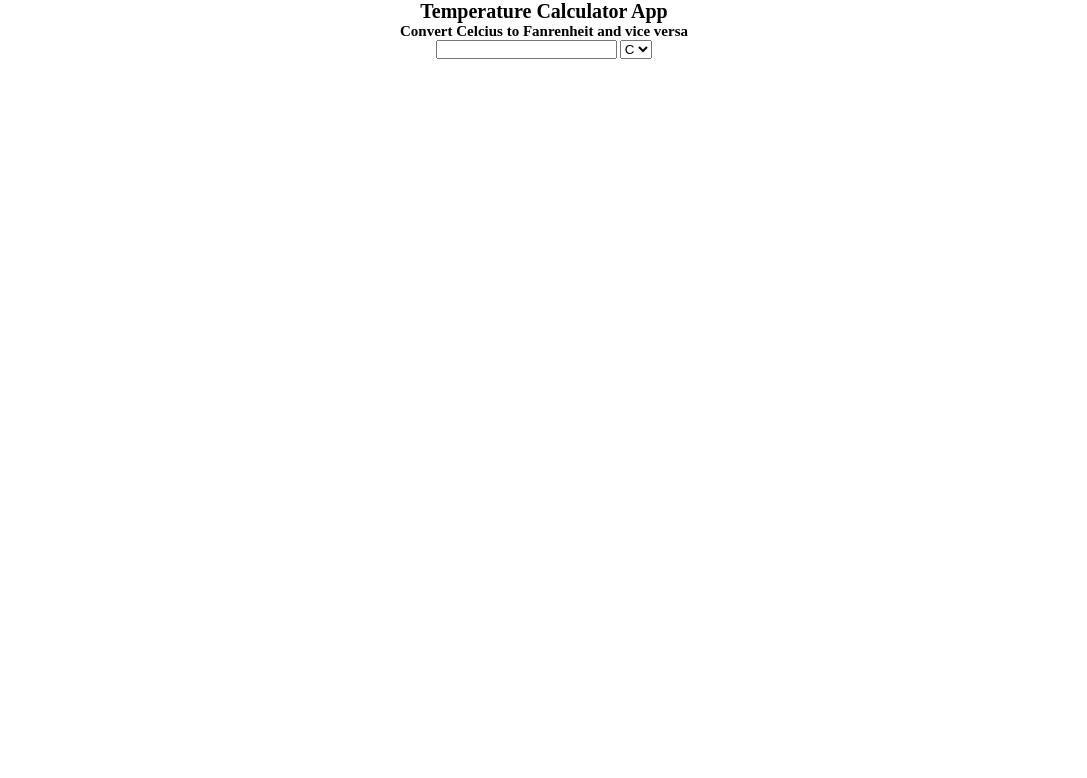
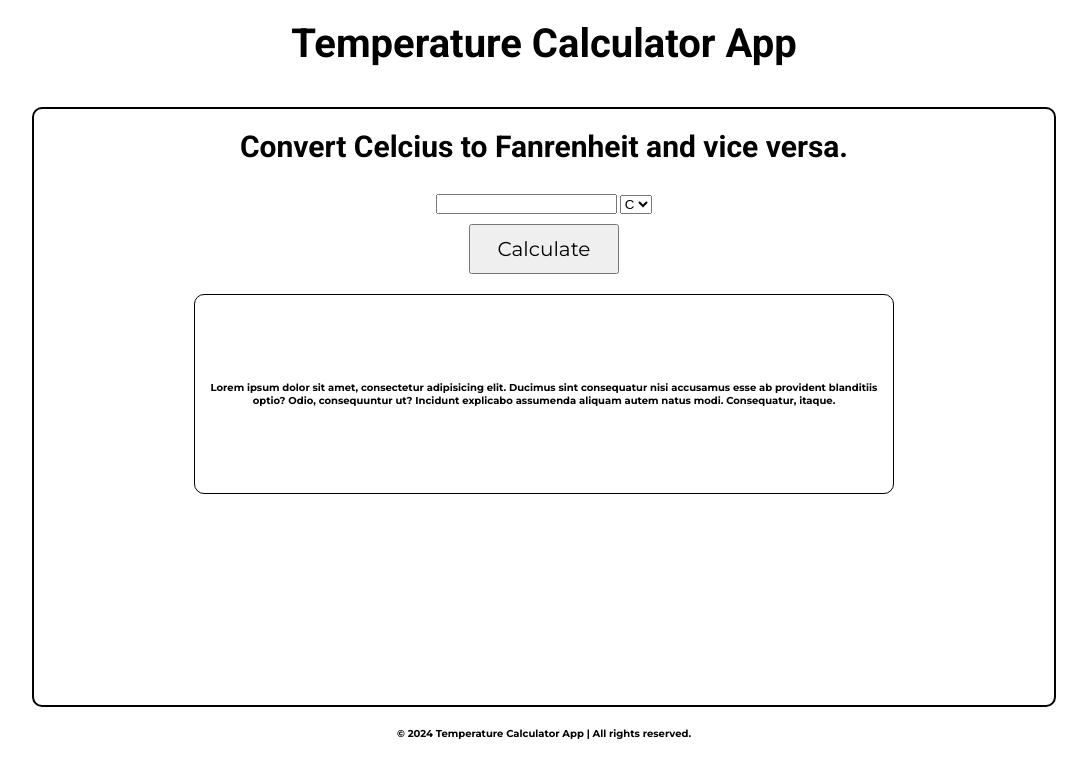
Before and after one commit to GomezJuan0105/temperatureCalculatorApp.github.io, a plain HTML site: page index.html in a window 1280 px wide. Shown: the whole page, without its empty margins (96-1183 px from the left). Drawn offline with Linux system fonts and the light colour scheme.

Commit message:
Second commit where all the architecture and part of the styles were applied to the project

```diff
--- a/index.html
+++ b/index.html
@@ -17,17 +17,26 @@
         <h1 class="header-container__title">Temperature Calculator App</h1>
     </header>
     <main>
-        <section>
-            <h2>Convert Celcius to Fanrenheit and vice versa</h2>
-            <div>
-                <input type="text" name="temperature" id="temperature">
-                <select>
+        <section class="app-container">
+            <h2 class="app-container__title">Convert Celcius to Fanrenheit and vice versa.</h2>
+            <div class="app-container__inputs">
+                <input type="text" name="temperature" id="temperature" class="input-temperature">
+                <select class="input-select">
                     <option>C</option>
                     <option>F</option>
                 </select>
+                <div class="app-container__button">
+                    <button>Calculate</button>
+                </div>
+            </div>
+            <div class="app-container__result">
+                <p>Lorem ipsum dolor sit amet, consectetur adipisicing elit. Ducimus sint consequatur nisi accusamus esse ab provident blanditiis optio? Odio, consequuntur ut? Incidunt explicabo assumenda aliquam autem natus modi. Consequatur, itaque.</p>
             </div>
         </section>
     </main>
-    <footer></footer>
+    <footer class="footer-container">
+        <p>&copy; 2024 Temperature Calculator App | All rights reserved.</p>
+    </footer>
+    <script src="main.js"></script>
 </body>
 </html>
--- a/main.js
+++ b/main.js
@@ -0,0 +1,17 @@
+const inputTemperature = document.getElementById("temperature");
+
+const celciusAFarenheit = (grados = undefined, unidad=undefined) => {
+    if(grados === undefined) return console.log("No has definido los grados a convertir");
+    if(typeof grados !== "number") return console.log(`El valor "${grados}" ingresado, NO es un número.`);
+    if(unidad === undefined) return console.log("No has definido la unidad");
+    if(typeof unidad !== "string") return console.log(`El valor "${unidad}" ingresado, NO es una unidad.`);
+    if(unidad.length !== 1 || !/(C|F)/.test(unidad)) return console.log(`Valor de unidad no reconocido.`);
+
+    if(unidad === "C"){
+        return console.log(`${grados}ºC son iguales a: ${Math.round(grados * (9/5) + 32)}ºF `);
+    } else if (unidad === "F"){
+        return console.log(`${grados}ºF son iguales a: ${Math.round((grados - 32) * (5/9))}ºC `);
+    } else {
+        console.log("El tipo de grados a convertir no es válido");
+    }
+}
--- a/styles.css
+++ b/styles.css
@@ -1,7 +1,8 @@
 :root{
     --font-title: "Roboto", sans-serif;
     --font-text: "Montserrat", sans-serif;
-    --background:
+    --font-title-size: 4rem;
+    --font-text-size: 3rem;
 }
 *{
     margin: 0;
@@ -15,4 +16,71 @@ body{
     width: 100%;
     height: auto;
     text-align: center;
+    min-width: 320px;
+    min-height: auto;
 }
+head .header-container{
+    width: 90%;
+    height: 80px;
+}
+.header-container .header-container__title{
+    padding: 20px;
+    font-family: var(--font-title);
+    font-size: var(--font-title-size);
+}
+main{
+    margin: 10px;
+    padding: 10px;
+    border: 2px solid black;
+    border-radius: 10px;
+    width: 80%;
+    height: 80%;
+    min-width: 288px;
+    min-height: 600px;
+    margin: 20px auto;
+}
+main .app-container{
+    width: 70%;
+    height: 70%;
+    margin: 0 auto;
+}
+.app-container .app-container__title{
+    font-family: var(--font-title);
+    font-size: var(--font-text-size);
+    margin: 10px 0 20px 0;
+}
+.app-container .app-container__inputs{
+}
+.app-container__inputs .input-temperature{
+    min-width: 100px;
+    margin: 10px auto;
+    height: 20px;
+}
+.app-container .input-select{
+    margin-bottom: 10px;
+}
+.app-container__button button{
+    margin-bottom: 20px;
+    min-width: 100px;
+    width: 150px;
+    height: 50px;
+    font-family: var(--font-text);
+    font-size: 2rem;
+}
+.app-container .app-container__result{
+    border: 1px solid black;
+    border-radius: 10px;
+    height: 200px;
+    display: flex;
+    align-items: center;
+}
+.app-container__result p{
+    font-family: var(--font-text);
+    font-weight: bold;
+    padding: 10px;
+}
+.footer-container{
+    font-family: var(--font-text);
+    padding-bottom: 20px;
+    font-weight: bold;
+}
```
